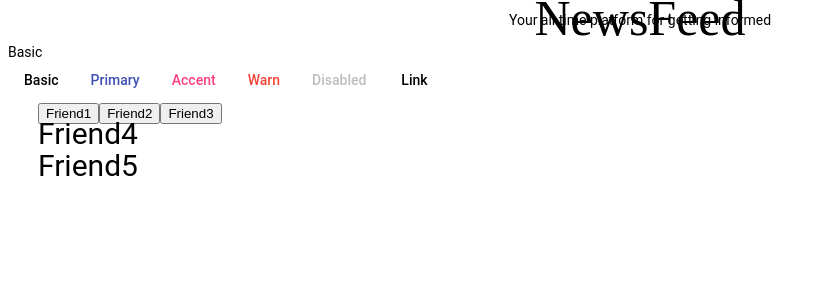
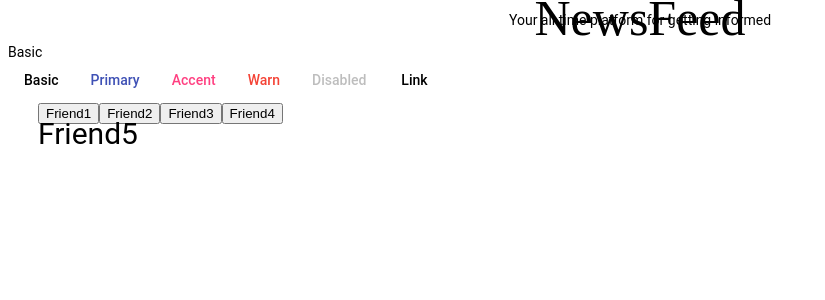
Before and after one commit to paulmunyao/newsfeed, an Angular app: page / in a window 1280 px wide. Shown: the top 300 px of the page, without its empty margins (0-825 px from the left). Built offline with nearby package versions, Linux system fonts and the light colour scheme; a web font is replaced by a local one.

Commit message:
add button on click

```diff
--- a/src/app/user/user.component.html
+++ b/src/app/user/user.component.html
@@ -2,6 +2,6 @@
   <button>Friend1</button>
   <button>Friend2</button>
   <button>Friend3</button>
-  <p>Friend4</p>
+  <button>Friend4</button>
   <p>Friend5</p>
 </div>
```
